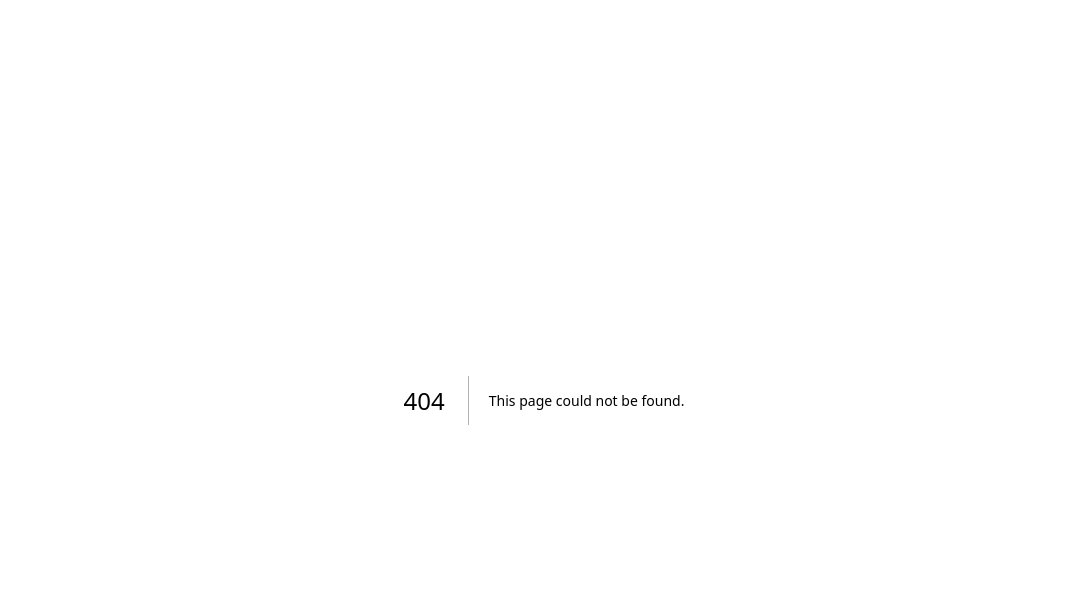
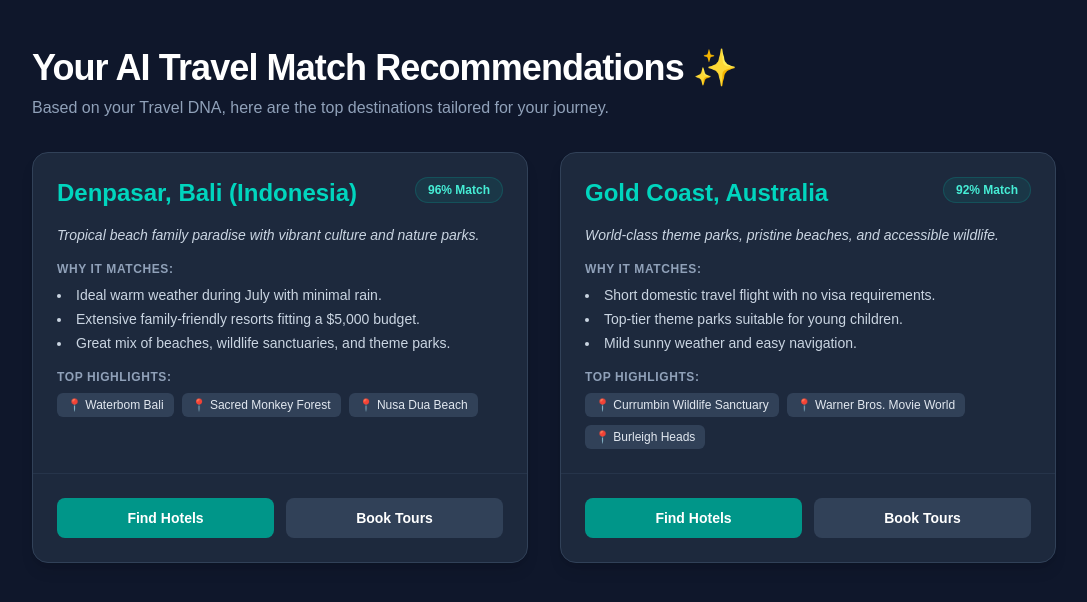
Before and after one commit to BanerjeeArindam/wanderlink, a Next.js app: page /results in a window 1280 px wide. Before the commit this address had no page. Shown: the top 602 px of the page, without its empty margins (96-1183 px from the left). Built offline with nearby package versions, Linux system fonts and the light colour scheme.

Commit message:
Add AI recommendation API endpoint and results UI

```diff
--- /dev/null
+++ b/app/results/page.tsx
@@ -0,0 +1,117 @@
+'use client';
+
+import React from 'react';
+
+interface Destination {
+  destination: string;
+  countryCode: string;
+  matchScore: number;
+  heroTagline: string;
+  reasonsToVisit: string[];
+  keyHighlights: string[];
+  affiliateQuery: string;
+}
+
+export default function ResultsPage() {
+  // Sample fallback state for visual preview
+  const sampleDestinations: Destination[] = [
+    {
+      destination: 'Denpasar, Bali (Indonesia)',
+      countryCode: 'ID',
+      matchScore: 96,
+      heroTagline: 'Tropical beach family paradise with vibrant culture and nature parks.',
+      reasonsToVisit: [
+        'Ideal warm weather during July with minimal rain.',
+        'Extensive family-friendly resorts fitting a $5,000 budget.',
+        'Great mix of beaches, wildlife sanctuaries, and theme parks.'
+      ],
+      keyHighlights: ['Waterbom Bali', 'Sacred Monkey Forest', 'Nusa Dua Beach'],
+      affiliateQuery: 'Bali Beach Resorts'
+    },
+    {
+      destination: 'Gold Coast, Australia',
+      countryCode: 'AU',
+      matchScore: 92,
+      heroTagline: 'World-class theme parks, pristine beaches, and accessible wildlife.',
+      reasonsToVisit: [
+        'Short domestic travel flight with no visa requirements.',
+        'Top-tier theme parks suitable for young children.',
+        'Mild sunny weather and easy navigation.'
+      ],
+      keyHighlights: ['Currumbin Wildlife Sanctuary', 'Warner Bros. Movie World', 'Burleigh Heads'],
+      affiliateQuery: 'Gold Coast Family Hotels'
+    }
+  ];
+
+  return (
+    <div className="min-h-screen bg-slate-900 text-white p-6 md:p-12">
+      <div className="max-w-5xl mx-auto space-y-8">
+        <div>
+          <h1 className="text-3xl font-extrabold tracking-tight sm:text-4xl">
+            Your AI Travel Match Recommendations ✨
+          </h1>
+          <p className="mt-2 text-slate-400">
+            Based on your Travel DNA, here are the top destinations tailored for your journey.
+          </p>
+        </div>
+
+        <div className="grid grid-cols-1 md:grid-cols-2 gap-8">
+          {sampleDestinations.map((item, index) => (
+            <div key={index} className="bg-slate-800 rounded-2xl border border-slate-700 overflow-hidden shadow-lg flex flex-col justify-between">
+              <div className="p-6 space-y-4">
+                <div className="flex justify-between items-start">
+                  <h2 className="text-2xl font-bold text-teal-400">{item.destination}</h2>
+                  <span className="bg-teal-500/10 text-teal-300 border border-teal-500/20 text-xs font-semibold px-3 py-1 rounded-full">
+                    {item.matchScore}% Match
+                  </span>
+                </div>
+
+                <p className="text-slate-300 italic text-sm">{item.heroTagline}</p>
+
+                <div className="space-y-2">
+                  <h4 className="text-xs uppercase tracking-wider text-slate-400 font-bold">Why it matches:</h4>
+                  <ul className="space-y-1 text-sm text-slate-300 list-disc list-inside">
+                    {item.reasonsToVisit.map((reason, i) => (
+                      <li key={i}>{reason}</li>
+                    ))}
+                  </ul>
+                </div>
+
+                <div className="space-y-2">
+                  <h4 className="text-xs uppercase tracking-wider text-slate-400 font-bold">Top Highlights:</h4>
+                  <div className="flex flex-wrap gap-2">
+                    {item.keyHighlights.map((spot, i) => (
+                      <span key={i} className="bg-slate-700 text-slate-200 text-xs px-2.5 py-1 rounded-md">
+                        📍 {spot}
+                      </span>
+                    ))}
+                  </div>
+                </div>
+              </div>
+
+              {/* Dynamic Affiliate Booking Links */}
+              <div className="p-6 bg-slate-850 border-t border-slate-700/50 grid grid-cols-2 gap-3">
+                <a
+                  href={`https://www.booking.com/searchresults.html?ss=${encodeURIComponent(item.affiliateQuery)}`}
+                  target="_blank"
+                  rel="noopener noreferrer"
+                  className="w-full py-2.5 bg-teal-600 hover:bg-teal-500 text-white font-semibold rounded-lg text-center text-sm transition-colors"
+                >
+                  Find Hotels
+                </a>
+                <a
+                  href={`https://www.viator.com/search/${encodeURIComponent(item.affiliateQuery)}`}
+                  target="_blank"
+                  rel="noopener noreferrer"
+                  className="w-full py-2.5 bg-slate-700 hover:bg-slate-600 text-white font-semibold rounded-lg text-center text-sm transition-colors"
+                >
+                  Book Tours
+                </a>
+              </div>
+            </div>
+          ))}
+        </div>
+      </div>
+    </div>
+  );
+}
--- a/package.json
+++ b/package.json
@@ -10,6 +10,7 @@
   },
   "dependencies": {
     "next": "16.3.0",
+    "openai": "^7.4.0",
     "react": "19.2.8",
     "react-dom": "19.2.8"
   },
```
Also changed, not shown: app/api/recommend/route.ts (added, +52 -0 lines), 1 other file (tests, documents, lock files or other folders).
